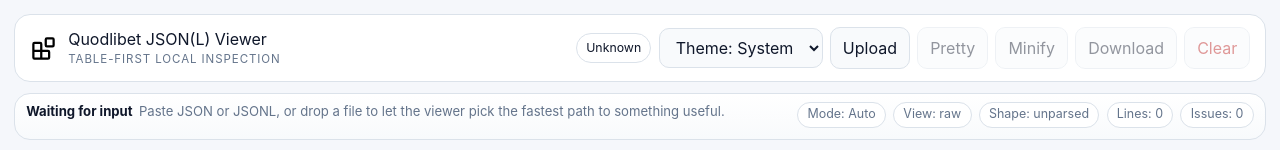
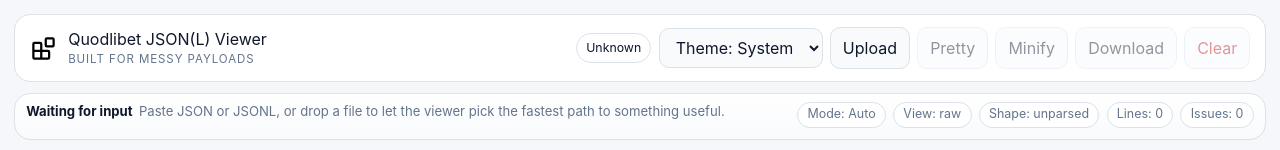
Before and after one commit to quodlibetbv/jsonl.quodlibet.be, a React (Vite) app: page / in a window 1280 px wide. Shown: the top 150 px of the page. Built offline with nearby package versions, Linux system fonts and the light colour scheme.

Commit message:
Update JSONL Viewer tagline

```diff
--- a/src/App.tsx
+++ b/src/App.tsx
@@ -403,7 +403,7 @@
           <img src={logoUrl} alt="Quodlibet logo" className="brand-logo" />
           <div>
             <h1>Quodlibet JSON(L) Viewer</h1>
-            <p className="eyebrow">Table-first local inspection</p>
+            <p className="eyebrow">Built for messy payloads</p>
           </div>
         </div>
         <div className="toolbar">
```
Also changed, not shown: 1 other file (tests, documents, lock files or other folders).
